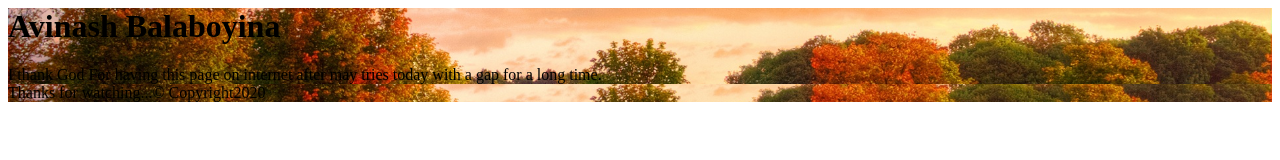
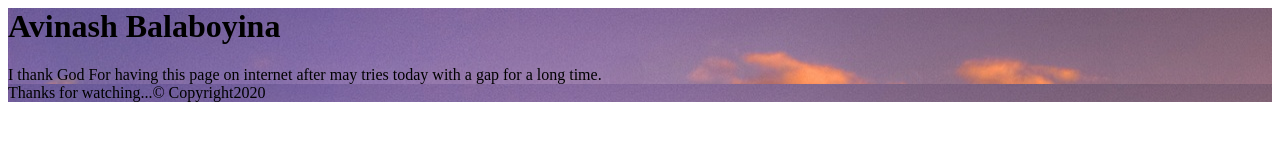
Before and after one commit to Avinashbalaboyina/Avinash, a plain HTML site: page index.html in a window 1280 px wide. Drawn offline with Linux system fonts and the light colour scheme.

Commit message:
Update index.html

```diff
--- a/index.html
+++ b/index.html
@@ -2,14 +2,10 @@
 <head><title>Thank GOD Always</title></head>
 <style>
 div{
-  background-image: url('Boxofwallpaper.jpg');
+  background-image: url('BoxofWallpaper.jpg');
 
 
 
-    /* Center and scale the image nicely */
-    background-position: center;
-    background-repeat: no-repeat;
-    background-size: cover;
 }
 
 </style>
```
